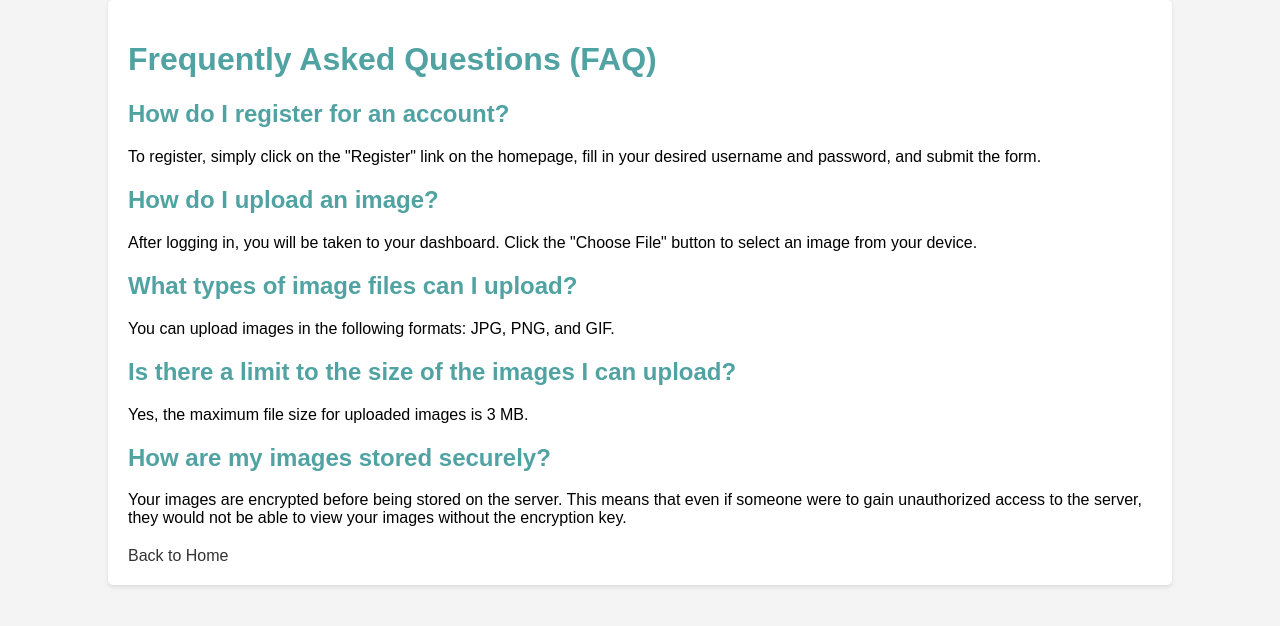
After one commit to yevonnaelandrew/secure-image-upload-python, a Flask app: page /faq in a window 1280 px wide. The commit adds this page. Shown: the top 626 px of the page. Run offline with Flask 3, Linux system fonts and the light colour scheme.

Commit message:
Add FAQs page

```diff
--- a/app.py
+++ b/app.py
@@ -202,13 +202,22 @@ def delete_file(filename):
         return redirect(url_for('login'))
 
     username = session['username']
-    user_folder = os.path.join(app.config['UPLOAD_FOLDER'], username)
-    file_path = os.path.join(user_folder, filename)
-    if os.path.exists(file_path):
-        os.remove(file_path)
-        flash('File deleted successfully.')
+    user = User.query.filter_by(username=username).first()
+    file = File.query.filter_by(filename=filename, user=user).first()
+
+    if file:
+        user_folder = os.path.join(app.config['UPLOAD_FOLDER'], username)
+        file_path = os.path.join(user_folder, filename)
+        if os.path.exists(file_path):
+            os.remove(file_path)
+            db.session.delete(file)  # Delete the file record from the database
+            db.session.commit()
+            flash('File deleted successfully.')
+        else:
+            flash('File not found.')
     else:
-        flash('File not found.')
+        flash('Unauthorized access or file not found.')
+
     return redirect(url_for('dashboard'))
 
 @app.route('/image/<filename>')
@@ -228,5 +237,15 @@ def get_image(filename):
         flash('Image not found.')
         return redirect(url_for('dashboard'))
 
+@app.route('/faq')
+def faq():
+    return render_template('faq.html')
+
+@app.route('/logout')
+def logout():
+    session.clear()
+    flash('You have been logged out.')
+    return redirect(url_for('home'))
+
 if __name__ == '__main__':
     app.run(debug=True, host='0.0.0.0')
--- a/templates/dashboard.html
+++ b/templates/dashboard.html
@@ -70,6 +70,7 @@
 </head>
 <body>
     <div class="container">
+        <a href="{{ url_for('logout') }}" style="float: right;">Logout</a>
         <h1>Welcome to the Dashboard</h1>
         <p>You have successfully logged in.</p>
         <h2>Your Uploaded Images</h2>
--- /dev/null
+++ b/templates/faq.html
@@ -0,0 +1,58 @@
+<!DOCTYPE html>
+<html>
+<head>
+    <title>FAQ - Secure Image Upload</title>
+    <style>
+        body {
+            font-family: Arial, sans-serif;
+            margin: 0;
+            padding: 0;
+            background-color: #f4f4f4;
+        }
+        .container {
+            width: 80%;
+            margin: auto;
+            overflow: hidden;
+            background-color: #fff;
+            padding: 20px;
+            border-radius: 5px;
+            box-shadow: 0 2px 4px rgba(0, 0, 0, 0.1);
+        }
+        h1, h2 {
+            color: #50a3a2;
+        }
+        p {
+            margin-bottom: 20px;
+        }
+        a {
+            color: #333;
+            text-decoration: none;
+        }
+        a:hover {
+            text-decoration: underline;
+        }
+    </style>
+</head>
+<body>
+    <div class="container">
+        <h1>Frequently Asked Questions (FAQ)</h1>
+
+        <h2>How do I register for an account?</h2>
+        <p>To register, simply click on the "Register" link on the homepage, fill in your desired username and password, and submit the form.</p>
+
+        <h2>How do I upload an image?</h2>
+        <p>After logging in, you will be taken to your dashboard. Click the "Choose File" button to select an image from your device.</p>
+
+        <h2>What types of image files can I upload?</h2>
+        <p>You can upload images in the following formats: JPG, PNG, and GIF.</p>
+
+        <h2>Is there a limit to the size of the images I can upload?</h2>
+        <p>Yes, the maximum file size for uploaded images is 3 MB.</p>
+
+        <h2>How are my images stored securely?</h2>
+        <p>Your images are encrypted before being stored on the server. This means that even if someone were to gain unauthorized access to the server, they would not be able to view your images without the encryption key.</p>
+
+        <a href="{{ url_for('home') }}">Back to Home</a>
+    </div>
+</body>
+</html>
--- a/templates/home.html
+++ b/templates/home.html
@@ -53,6 +53,7 @@
         <div class="container">
             <a href="{{ url_for('login') }}">Login</a> |
             <a href="{{ url_for('register') }}">Register</a>
+            <a href="{{ url_for('faq') }}">FAQ</a>
         </div>
     </nav>
     <div class="container">
```
